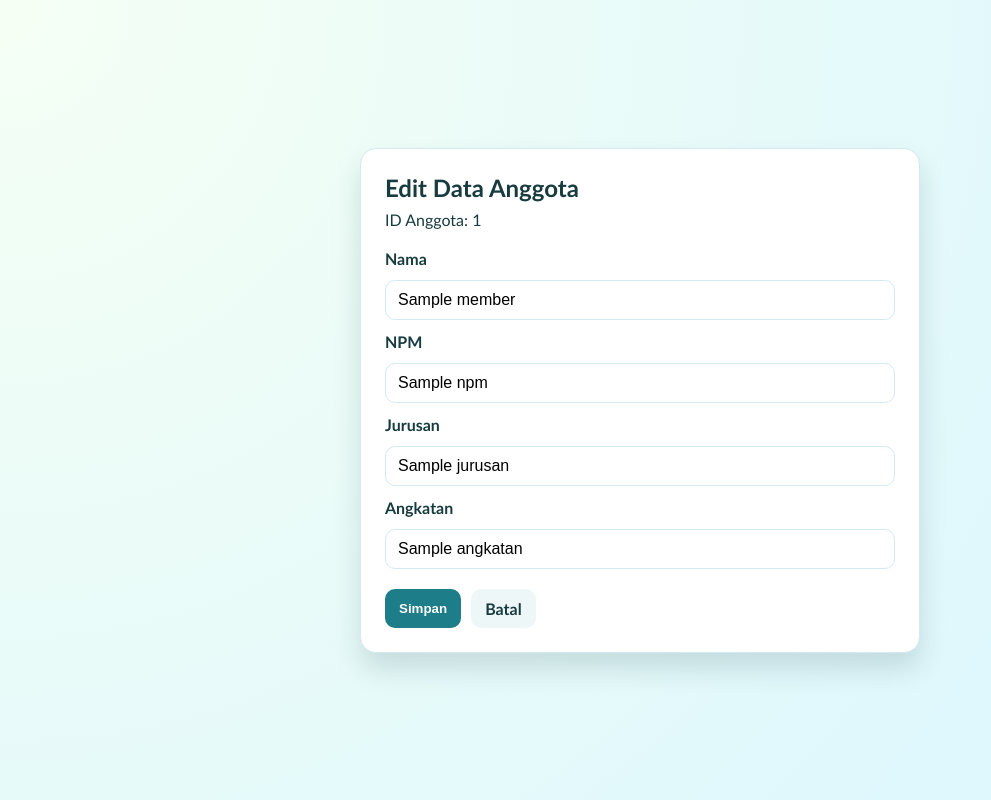
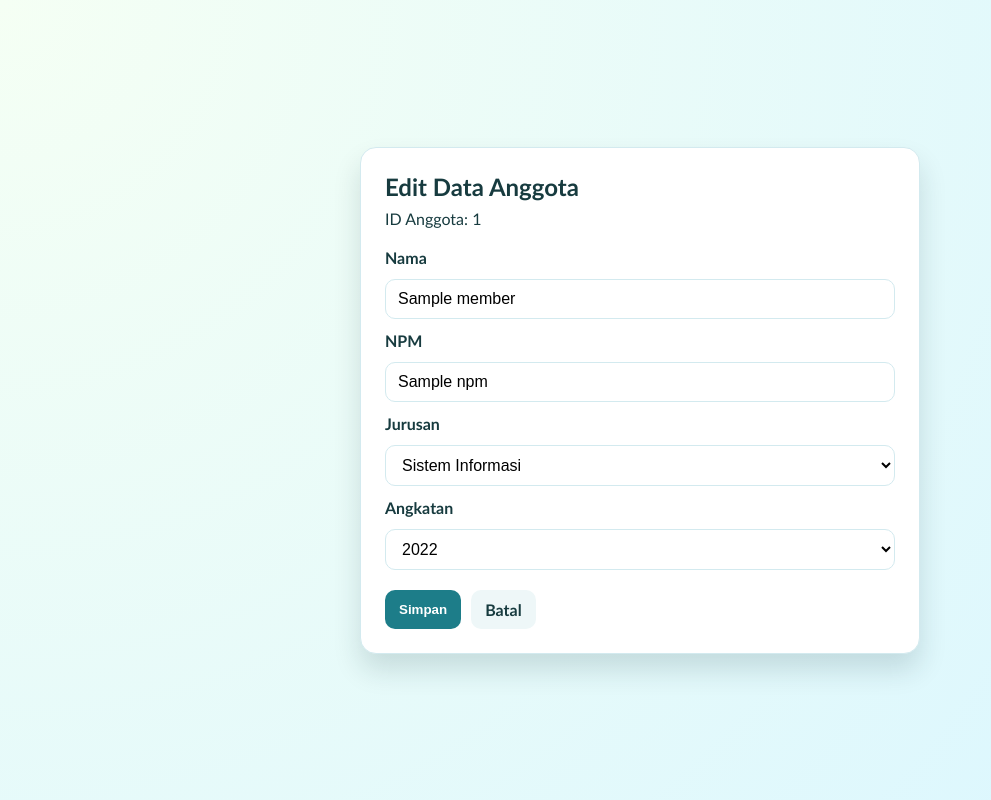
Before and after one commit to moondiverc/tk2-pkpl, a Flask app: template templates/edit_member.html in a window 1280 px wide. Shown: the whole page, without its empty margins (0-991 px from the left). Run offline with Flask 3, Linux system fonts and the light colour scheme; the template is opened without the code that fills it: most values are stand-ins (such as "Sample title", 1, 10 or a date in 2020).

Commit message:
Menambahkan validasi input untuk edit dan mengganti isian jadi dropdown untuk angkatan dan jurusan beserta perubahan di css

```diff
--- a/app.py
+++ b/app.py
@@ -5,13 +5,11 @@ from flask import Flask, render_template, session, redirect, url_for, request
 from oath_client import SimpleOAuth2Client
 from dotenv import load_dotenv
 
-# mengambil data dari file .env
 load_dotenv()
 
 app = Flask(__name__)
 app.secret_key = os.getenv("FLASK_SECRET_KEY")
 
-# list email anggota kelompok (Otorisasi: hanya email ini yang bisa login dan mengedit data anggota)
 MEMBER_EMAILS = [
     "nezzaluna10@gmail.com",
     "hillyelizabeth06@gmail.com",
@@ -20,7 +18,6 @@ MEMBER_EMAILS = [
     "qonitavidia@gmail.com"
 ]
 
-# data anggota kelompok (bisa diedit oleh anggota yang login)
 TEAM_MEMBERS = [
     {"id": 1, "nama": "Nezzaluna Azzahra", "npm": "2406495741", "jurusan": "Ilmu Komputer", "angkatan": "2024"},
     {"id": 2, "nama": "Hillary Elizabeth Clara Pasaribu", "npm": "2406407266", "jurusan": "Sistem Informasi", "angkatan": "2024"},
@@ -29,7 +26,6 @@ TEAM_MEMBERS = [
     {"id": 5, "nama": "Vidia Qonita Ahmad", "npm": "2406345381", "jurusan": "Ilmu Komputer", "angkatan": "2024"}
 ]
 
-# init OAuth Client
 oauth = SimpleOAuth2Client(
     client_id=os.getenv("GOOGLE_CLIENT_ID"),
     client_secret=os.getenv("GOOGLE_CLIENT_SECRET"),
@@ -48,7 +44,6 @@ def get_member_by_id(member_id):
 
 @app.route('/')
 def index():
-    # mengambil data gaya dari session (default : biru & sans-serif)
     current_style = {
         'color': session.get('bg_color', '#f4f4f9'),
         'font': session.get('font_family', 'sans-serif')
@@ -92,13 +87,11 @@ def callback():
     user_info = oauth.make_api_request("https://www.googleapis.com/oauth2/v2/userinfo").json()
 
     session['user'] = user_info
-    # Mekanisme Otorisasi: cek apakah email user ada di daftar anggota
     session['is_member'] = user_info['email'] in MEMBER_EMAILS
     return redirect(url_for('index'))
 
 @app.route('/update-style', methods=['POST'])
 def update_style():
-    # Proteksi Otorisasi tambahan di server-side
     if session.get('is_member'):
         session['bg_color'] = request.form.get('color')
         session['font_family'] = request.form.get('font')
@@ -114,18 +107,26 @@ def edit_member(member_id):
     if not member:
         return "Data anggota tidak ditemukan.", 404
 
+    error_message = None
+
     if request.method == 'POST':
-        #Validasi input dan update data anggota
-        try:
-            member['nama'] = str(request.form.get('nama', member['nama']).strip())
-            member['npm'] = int(request.form.get('npm', member.get('npm', '')).strip())
-            member['jurusan'] = int(request.form.get('jurusan', member['jurusan']).strip())
-            member['angkatan'] = str(request.form.get('angkatan', member['angkatan']).strip())
-        except ValueError:
-            return "Input tidak valid. Pastikan npm dan jurusan adalah angka.", 400
-        return redirect(url_for('index'))
+        nama = request.form.get('nama', '').strip()
+        npm = request.form.get('npm', '').strip()
+        jurusan = request.form.get('jurusan', '').strip()
+        angkatan = request.form.get('angkatan', '').strip()
 
-    return render_template('edit_member.html', member=member)
+        if not npm.isdigit():
+            error_message = "Input tidak valid. NPM harus berupa angka."
+        elif len(npm) != 10:
+            error_message = "Input tidak valid. Panjang NPM harus tepat 10 digit."
+        else:
+            member['nama'] = nama
+            member['npm'] = npm
+            member['jurusan'] = jurusan
+            member['angkatan'] = angkatan
+            return redirect(url_for('index'))
+
+    return render_template('edit_member.html', member=member, error=error_message)
 
 @app.route('/logout')
 def logout():
--- a/static/form.css
+++ b/static/form.css
@@ -53,11 +53,13 @@ label {
   font-weight: 700;
 }
 
-input {
+input, select {
   padding: 10px 12px;
   border-radius: 10px;
   border: 1px solid var(--line);
   font-size: 1rem;
+  width: 100%;
+  background-color: white;
 }
 
 .actions {
--- a/templates/edit_member.html
+++ b/templates/edit_member.html
@@ -14,38 +14,31 @@
         <h1>Edit Data Anggota</h1>
         <p>ID Anggota: {{ member.id }}</p>
 
+        {% if error %}
+        <div style="background-color: #ffe5e5; color: #d63031; padding: 12px; border-radius: 8px; border: 1px solid #fab1a0; margin-bottom: 20px;">
+          <strong>Peringatan:</strong> {{ error }}
+        </div>
+        {% endif %}
+
         <form method="POST">
           <label for="nama">Nama</label>
-          <input
-            id="nama"
-            name="nama"
-            type="text"
-            value="{{ member.nama }}"
-            required />
+          <input id="nama" name="nama" type="text" value="{{ member.nama }}" required />
 
           <label for="npm">NPM</label>
-          <input
-            id="npm"
-            name="npm"
-            type="text"
-            value="{{ member.npm }}"
-            required />
+          <input id="npm" name="npm" type="text" value="{{ member.npm }}" required />
 
           <label for="jurusan">Jurusan</label>
-          <input
-            id="jurusan"
-            name="jurusan"
-            type="text"
-            value="{{ member.jurusan }}"
-            required />
+          <select id="jurusan" name="jurusan" required>
+            <option value="Sistem Informasi" {% if member.jurusan == 'Sistem Informasi' %}selected{% endif %}>Sistem Informasi</option>
+            <option value="Ilmu Komputer" {% if member.jurusan == 'Ilmu Komputer' %}selected{% endif %}>Ilmu Komputer</option>
+          </select>
 
           <label for="angkatan">Angkatan</label>
-          <input
-            id="angkatan"
-            name="angkatan"
-            type="text"
-            value="{{ member.angkatan }}"
-            required />
+          <select id="angkatan" name="angkatan" required>
+            {% for thn in ['2022', '2023', '2024', '2025'] %}
+            <option value="{{ thn }}" {% if member.angkatan == thn %}selected{% endif %}>{{ thn }}</option>
+            {% endfor %}
+          </select>
 
           <div class="actions">
             <button type="submit">Simpan</button>
```
